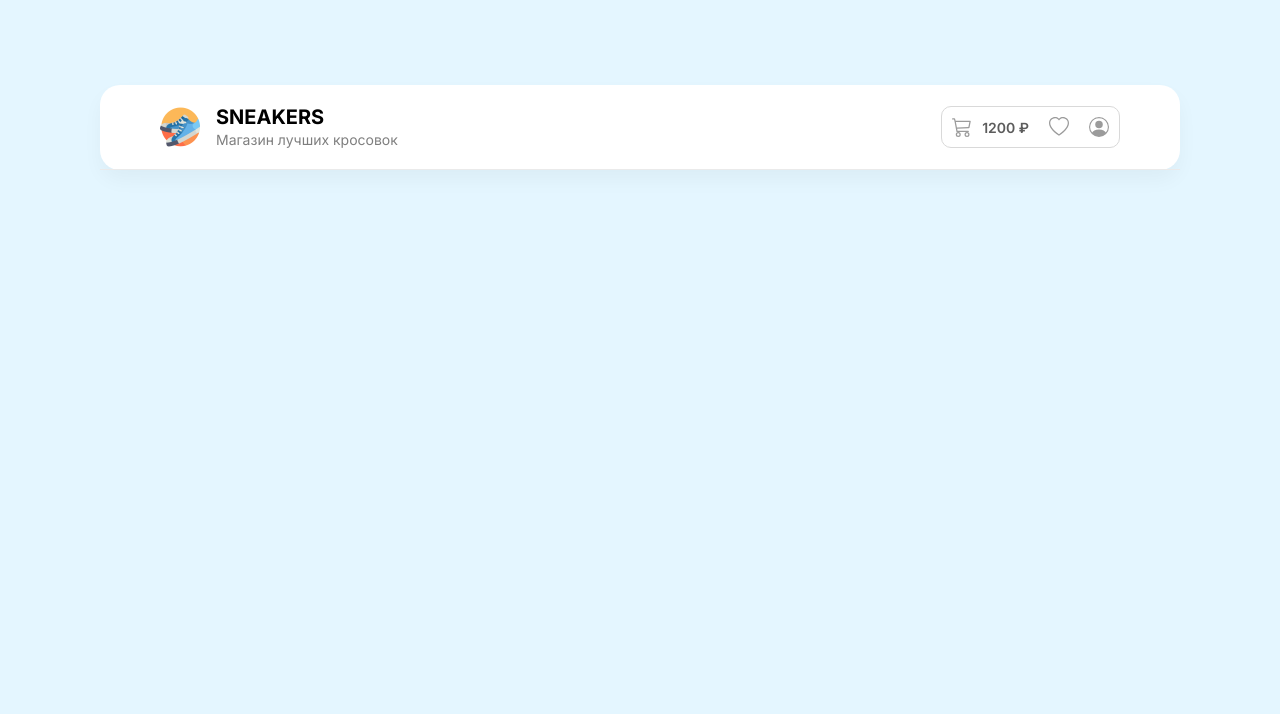
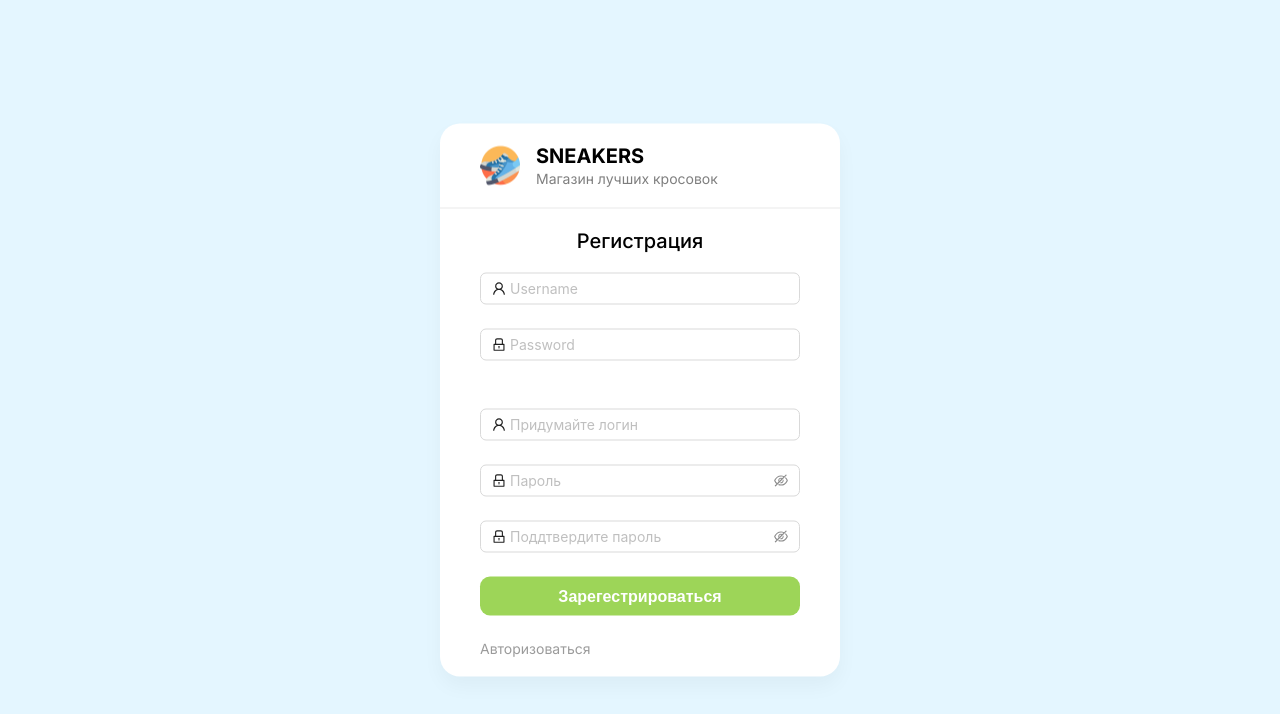
Before and after one commit to StartOff123/Sneakers, a React (Create React App) app in the folder sneakers-frоntend/: page /auth/register in a window 1280 px wide. Shown: the top 714 px of the page. Built offline with nearby package versions, Linux system fonts and the light colour scheme.

Commit message:
Add auth, work on register form

```diff
--- a/sneakers-frоntend/src/App.jsx
+++ b/sneakers-frоntend/src/App.jsx
@@ -1,12 +1,15 @@
 import React from 'react'
 import { useSelector } from 'react-redux'
-import { Routes, Route } from 'react-router-dom'
+import { Routes, Route, Outlet } from 'react-router-dom'
 
 import Header from './components/Header'
 import Bookmarks from './pages/Bookmarks'
 import Cart from './modules/Cart'
 import Home from './pages/Home'
 import Profile from './pages/Profile'
+import Auth from './pages/Auth'
+import Login from './modules/Login'
+import Register from './modules/Register'
 
 const App = () => {
   const { isVisibCart } = useSelector(state => state.cartVisib)
@@ -14,14 +17,22 @@ const App = () => {
   return (
     <div className="wrapper">
       {isVisibCart && <Cart />}
-      <div className="wrapper__content">
-        <Header />
-        <Routes>
-          <Route path='/' element={<Home />} />
-          <Route path='/bookmarks' element={<Bookmarks />} />
-          <Route path='/profile' element={<Profile />} />
-        </Routes>
-      </div>
+      <Routes>
+        <Route path='/auth' element={<Auth />}>
+          <Route path='login' element={<Login />} />
+          <Route path='register' element={<Register />} />
+        </Route>
+        <Route path='/' element={
+          <div className="wrapper__content">
+            <Header />
+            <Outlet />
+          </div>
+        }>
+          <Route path='' element={<Home />} />
+          <Route path='bookmarks' element={<Bookmarks />} />
+          <Route path='profile' element={<Profile />} />
+        </Route>
+      </Routes>
     </div>
   )
 }
--- a/sneakers-frоntend/src/components/Button/index.jsx
+++ b/sneakers-frоntend/src/components/Button/index.jsx
@@ -5,13 +5,13 @@ import { ArrowRightShort, ArrowLeftShort } from 'react-bootstrap-icons'
 
 import './Button.scss'
 
-const Button = ({ width, type, content, action }) => {
+const Button = ({ width, padding, borderRadius, type, content, action }) => {
   return (
-    <button style={width && { width }} onClick={action} className={classnames('button', {
+    <button style={{ width, padding, borderRadius }} onClick={action} className={classnames('button', {
       'button-back': type === 'back',
       'button-next': type === 'next'
     })}>
-        {type === 'back' ? <ArrowLeftShort /> : <ArrowRightShort />}
+      {type && (type === 'back' ? <ArrowLeftShort /> : <ArrowRightShort />)}
       {content}
     </button>
   )
@@ -21,7 +21,6 @@ Button.propTypes = {
   type: PropTypes.string,
   content: PropTypes.string,
   action: PropTypes.func,
-    width: PropTypes.string
 }
 
 export default Button
--- a/sneakers-frоntend/src/components/Header/index.jsx
+++ b/sneakers-frоntend/src/components/Header/index.jsx
@@ -1,6 +1,6 @@
 import React from 'react'
 import { Cart3, Heart, PersonCircle } from 'react-bootstrap-icons'
-import { useDispatch } from 'react-redux'
+import { useDispatch, useSelector } from 'react-redux'
 import { Link } from 'react-router-dom'
 
 import { setIsVisib } from '../../redux/slices/visibCart'
@@ -8,6 +8,8 @@ import logo from '../../assets/img/logo.png'
 import './Header.scss'
 
 const Header = () => {
+    const { isAuth } = useSelector(state => state.auth)
+
     const dispatch = useDispatch()
     const onVisibCart = () => dispatch(setIsVisib(true))
 
@@ -20,7 +22,9 @@ const Header = () => {
                     <b>Магазин лучших кросовок</b>
                 </div>
             </Link>
-            <div className="header__profile">
+            <div className="header__profile" style={!isAuth ? {border: 'none', borderRadius: 0} : {}}>
+                {isAuth ?
+                    <>
                         <div onClick={onVisibCart} className="header__profile--cart">
                             <Cart3 />
                             <span>1200 ₽</span>
@@ -33,6 +37,12 @@ const Header = () => {
                                 <PersonCircle />
                             </Link>
                         </div>
+                    </> :
+                        <div className="header__profile--authBtn">
+                            <Link to='/auth/login'>Войти</Link>
+                            <Link to='/auth/register'>Зарегестрироваться</Link>
+                        </div>
+                    }
             </div>
         </div>
     )
--- /dev/null
+++ b/sneakers-frоntend/src/modules/Login/Login.scss
@@ -0,0 +1,27 @@
+.login {
+    padding: 20px 40px;
+
+    h1 {
+        font-weight: 500;
+        text-align: center;
+        font-size: 20px;
+        margin-bottom: 20px;
+    }
+
+    a {
+        display: block;
+        margin-top: 10px;
+        text-decoration: none;
+        font-size: 14px;
+        color: #9B9B9B;
+        transition: all .2s;
+
+        &:hover {
+            color: #8ec051;
+        }
+    }
+}
+
+.css-dev-only-do-not-override-1e3x2xa:last-child {
+    margin-bottom: 0px;
+}
--- /dev/null
+++ b/sneakers-frоntend/src/modules/Login/index.jsx
@@ -0,0 +1,44 @@
+import React from 'react'
+import { Link } from 'react-router-dom'
+import { LockOutlined, UserOutlined } from '@ant-design/icons'
+import { Form, Input } from 'antd'
+
+import Button from '../../components/Button'
+import './Login.scss'
+
+const Login = () => {
+    return (
+        <div className='login'>
+            <h1>Авторизация</h1>
+            <Form
+                name="normal_login"
+                className="login-form"
+                initialValues={{ remember: true }}
+            // onFinish={onFinish}
+            >
+                <Form.Item
+                    name="username"
+                    rules={[{ required: true, message: 'Пожалуйста заполните это поле!' }]}
+                >
+                    <Input prefix={<UserOutlined className="site-form-item-icon" />} placeholder="Логин" />
+                </Form.Item>
+                <Form.Item
+                    name="password"
+                    rules={[{ required: true, message: 'Пожалуйста заполните это поле!' }]}
+                >
+                    <Input.Password
+                        prefix={<LockOutlined className="site-form-item-icon" />}
+                        type="password"
+                        placeholder="Пароль"
+                    />
+                </Form.Item>
+                <Form.Item>
+                    <Button content='Войти' padding={10} borderRadius={10}></Button>
+                </Form.Item>
+            </Form>
+            <Link to='/auth/register'>Зарегестрироваться</Link>
+        </div>
+    )
+}
+
+export default Login
--- /dev/null
+++ b/sneakers-frоntend/src/modules/Register/Register.scss
@@ -0,0 +1,27 @@
+.register {
+    padding: 20px 40px;
+
+    h1 {
+        font-weight: 500;
+        text-align: center;
+        font-size: 20px;
+        margin-bottom: 20px;
+    }
+
+    a {
+        display: block;
+        margin-top: 10px;
+        text-decoration: none;
+        font-size: 14px;
+        color: #9B9B9B;
+        transition: all .2s;
+
+        &:hover {
+            color: #8ec051;
+        }
+    }
+}
+
+.css-dev-only-do-not-override-1e3x2xa:last-child {
+    margin-bottom: 0px;
+}
--- /dev/null
+++ b/sneakers-frоntend/src/modules/Register/index.jsx
@@ -0,0 +1,72 @@
+import React from 'react'
+import { Link } from 'react-router-dom'
+import { LockOutlined, UserOutlined } from '@ant-design/icons'
+import { Form, Input } from 'antd'
+
+import Button from '../../components/Button'
+import './Register.scss'
+
+const Register = () => {
+    return (
+        <div className='register'>
+            <h1>Регистрация</h1>
+            <Form
+                name="normal_login"
+                className="login-form"
+                initialValues={{ remember: true }}
+            // onFinish={onFinish}
+            >
+                <Form.Item layout="inline" name="horizontal_login">
+                    <Form.Item
+                        name="username"
+                        rules={[{ required: true, message: 'Please input your username!' }]}
+                    >
+                        <Input prefix={<UserOutlined className="site-form-item-icon" />} placeholder="Username" />
+                    </Form.Item>
+                    <Form.Item
+                        name="password"
+                        rules={[{ required: true, message: 'Please input your password!' }]}
+                    >
+                        <Input
+                            prefix={<LockOutlined className="site-form-item-icon" />}
+                            type="password"
+                            placeholder="Password"
+                        />
+                    </Form.Item>
+                </Form.Item>
+                <Form.Item
+                    name="username"
+                    rules={[{ required: true, message: 'Пожалуйста заполните это поле!' }]}
+                >
+                    <Input prefix={<UserOutlined className="site-form-item-icon" />} placeholder="Придумайте логин" />
+                </Form.Item>
+                <Form.Item
+                    name="password"
+                    rules={[{ required: true, message: 'Пожалуйста заполните это поле!' }]}
+                >
+                    <Input.Password
+                        prefix={<LockOutlined className="site-form-item-icon" />}
+                        type="password"
+                        placeholder="Пароль"
+                    />
+                </Form.Item>
+                <Form.Item
+                    name="password"
+                    rules={[{ required: true, message: 'Пожалуйста заполните это поле!' }]}
+                >
+                    <Input.Password
+                        prefix={<LockOutlined className="site-form-item-icon" />}
+                        type="password"
+                        placeholder="Поддтвердите пароль"
+                    />
+                </Form.Item>
+                <Form.Item>
+                    <Button content='Зарегестрироваться' padding={10} borderRadius={10}></Button>
+                </Form.Item>
+            </Form>
+            <Link to='/auth/login'>Авторизоваться</Link>
+        </div>
+    )
+}
+
+export default Register
--- /dev/null
+++ b/sneakers-frоntend/src/pages/Auth/Auth.scss
@@ -0,0 +1,40 @@
+.auth {
+    position: absolute;
+    top: 50%;
+    left: 50%;
+    transform: translate(-50%, -50%);
+    border-radius: 20px;
+    box-shadow: 0px 10px 20px rgba(0, 0, 0, 0.04);
+    background: #fff;
+    width: 400px;
+
+    &__header {
+        padding: 20px 40px;
+        display: flex;
+        align-items: center;
+        border-bottom: 1px solid #EAEAEA;
+
+        img {
+            width: 40px;
+            height: 40px;
+        }
+
+        &--text {
+            margin-left: 16px;
+
+            p {
+                font-weight: 700;
+                font-size: 20px;
+                line-height: 24px;
+                text-transform: uppercase;
+            }
+
+            b {
+                font-weight: 400;
+                font-size: 14px;
+                line-height: 17px;
+                opacity: 0.5;
+            }
+        }
+    }
+}
--- /dev/null
+++ b/sneakers-frоntend/src/pages/Auth/index.jsx
@@ -0,0 +1,22 @@
+import React from 'react'
+import { Outlet } from 'react-router-dom'
+
+import logo from '../../assets/img/logo.png'
+import './Auth.scss'
+
+const Auth = () => {
+    return (
+        <div className='auth'>
+            <div className="auth__header">
+                <img src={logo} alt="Logo" />
+                <div className="auth__header--text">
+                    <p>sneakers</p>
+                    <b>Магазин лучших кросовок</b>
+                </div>
+            </div>
+            <Outlet />
+        </div>
+    )
+}
+
+export default Auth
--- /dev/null
+++ b/sneakers-frоntend/src/redux/slices/Auth.js
@@ -0,0 +1,13 @@
+import { createSlice } from '@reduxjs/toolkit'
+
+const initialState = {
+    isAuth: false
+}
+
+const authSlice = createSlice({
+    name: 'Auth',
+    initialState,
+    reducers: {}
+})
+
+export default authSlice.reducer
--- a/sneakers-frоntend/src/redux/store.js
+++ b/sneakers-frоntend/src/redux/store.js
@@ -1,9 +1,10 @@
 import { configureStore } from '@reduxjs/toolkit'
 
 import cartVisib from './slices/visibCart'
+import auth from './slices/Auth'
 
 const store = configureStore({
-    reducer: { cartVisib }
+    reducer: { cartVisib, auth }
 })
 
 export default store
```
Also changed, not shown: sneakers-frоntend/src/components/Header/Header.scss (+44 -0 lines). Lines whose indentation alone changed are shown as unchanged.
